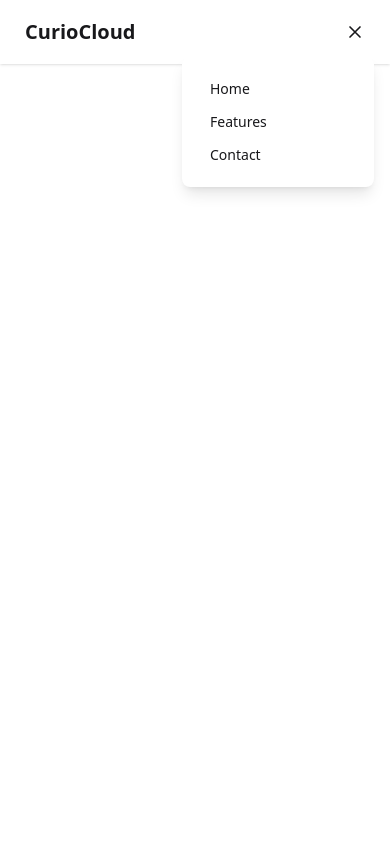
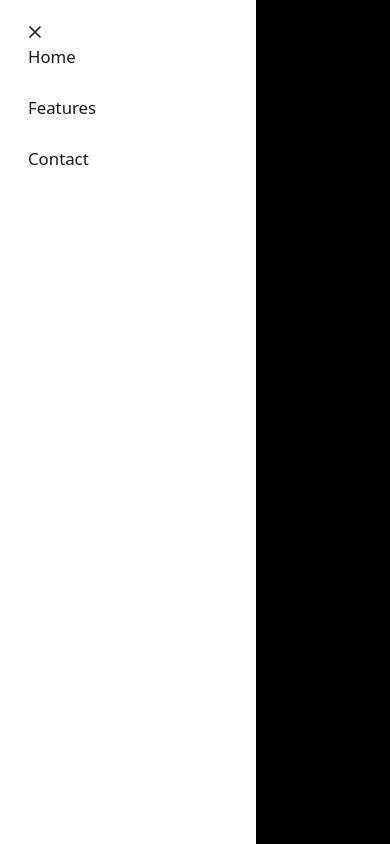
Before and after one commit to CurioCloud-Team/CurioCloudFrontend, a Vue app: page / in a window 390 px wide. Both pictures are taken after a click on the button "Open menu". Built offline with nearby package versions, Linux system fonts and the light colour scheme.

Commit message:
feat: Refactor code structure for improved readability and maintainability

```diff
--- a/package.json
+++ b/package.json
@@ -4,7 +4,7 @@
   "version": "0.0.0",
   "type": "module",
   "scripts": {
-    "dev": "vite",
+    "dev": "vite --host 0.0.0.0",
     "build": "vue-tsc -b && vite build",
     "preview": "vite preview"
   },
--- a/src/components/Header.vue
+++ b/src/components/Header.vue
@@ -5,41 +5,71 @@
     - 大屏显示横向菜单（lg:flex），小屏使用按钮切换下拉（open）
     - 所有可交互元素包含 role/aria-label 以便后续自动化测试或无障碍提升
   -->
-  <nav class="navbar bg-base-100 shadow-sm">
-    <div class="flex-1">
-      <a class="btn btn-ghost normal-case text-xl" :href="brandHref">{{ brand }}</a>
-    </div>
-    <div class="flex-none">
-      <!-- 切换按钮：aria-label 根据 open 状态变化，方便无障碍 -->
-      <button class="btn btn-ghost lg:hidden" @click="open = !open" :aria-label="open ? 'Close menu' : 'Open menu'">
-        <svg v-if="!open" xmlns="http://www.w3.org/2000/svg" class="h-5 w-5" fill="none" viewBox="0 0 24 24" stroke="currentColor">
+  <nav class="navbar bg-base-100 shadow-sm relative" role="navigation" aria-label="Main navigation">
+    <!-- 左侧：移动端按钮 + 桌面品牌 -->
+    <div class="flex-none flex items-center gap-2">
+      <!-- 移动端按钮：左侧，打开侧边栏。设置为固定定位以与侧边栏内关闭按钮对齐 -->
+      <button
+        v-if="!open"
+        class="btn btn-ghost lg:hidden mobile-toggle-btn"
+        @click="open = true"
+        aria-label="Open menu"
+        aria-controls="mobile-sidebar"
+        :aria-expanded="open"
+      >
+        <svg xmlns="http://www.w3.org/2000/svg" class="h-5 w-5" fill="none" viewBox="0 0 24 24" stroke="currentColor">
           <path stroke-linecap="round" stroke-linejoin="round" stroke-width="2" d="M4 6h16M4 12h16M4 18h16" />
         </svg>
-        <svg v-else xmlns="http://www.w3.org/2000/svg" class="h-5 w-5" fill="none" viewBox="0 0 24 24" stroke="currentColor">
-          <path stroke-linecap="round" stroke-linejoin="round" stroke-width="2" d="M6 18L18 6M6 6l12 12" />
-        </svg>
       </button>
+
+      <!-- 桌面上左侧显示品牌 -->
+      <a class="btn btn-ghost normal-case text-xl hidden lg:inline-flex" :href="brandHref" role="link">{{ brand }}</a>
+    </div>
+
+    <!-- 中间：移动端品牌居中（桌面隐藏） -->
+    <div class="flex-1 flex justify-center">
+      <a class="btn btn-ghost normal-case text-xl lg:hidden" :href="brandHref" role="link">{{ brand }}</a>
+    </div>
+
+    <!-- 右侧：桌面菜单放在这里以在 lg 上显示在右侧；保留用户控件空间 -->
+    <div class="flex-none flex items-center gap-2">
       <ul class="menu menu-horizontal p-0 hidden lg:flex" role="menubar">
-        <!--
-          桌面菜单项：
-          - 使用 index 作为 key 仅当列表稳定且不重排序时 acceptable
-          - 若将来需要动态增删或重排序，请切换到稳定唯一 id 作为 key
-        -->
         <li v-for="(link, idx) in links" :key="idx" role="none">
           <a :href="link.href" role="menuitem">{{ link.label }}</a>
         </li>
       </ul>
     </div>
+  </nav>
 
-    <div v-if="open" class="absolute top-16 right-4 z-50 bg-base-100 rounded-box shadow-lg p-4 w-48 lg:hidden">
-      <ul class="menu p-0" role="menu">
+  <!-- 移动端遮罩（深色半透明），点击关闭侧边栏 -->
+  <div v-if="open" class="fixed inset-0 bg-black bg-opacity-50 z-40 lg:hidden" @click="closeMenu" aria-hidden="true"></div>
+
+  <!-- 使用 transition 实现从左到右的滑入/滑出动画 -->
+  <transition name="slide-left">
+    <aside
+      v-if="open"
+      id="mobile-sidebar"
+      class="fixed top-0 left-0 h-full w-64 bg-base-100 z-50 shadow-lg p-4 lg:hidden"
+      role="menu"
+      aria-label="Mobile navigation"
+    >
+      <div class="flex items-center justify-start mb-4 gap-3">
+        <!-- 仅保留侧边栏的关闭按钮（品牌仅保留在导航栏中央） -->
+        <button v-if="open" class="btn btn-ghost mobile-toggle-btn" @click="closeMenu" aria-label="Close menu">
+          <svg xmlns="http://www.w3.org/2000/svg" class="h-5 w-5" fill="none" viewBox="0 0 24 24" stroke="currentColor">
+            <path stroke-linecap="round" stroke-linejoin="round" stroke-width="2" d="M6 18L18 6M6 6l12 12" />
+          </svg>
+        </button>
+      </div>
+
+      <ul class="menu menu-vertical p-0">
         <!-- 移动端菜单：点击后关闭菜单以提升 UX -->
         <li v-for="(link, idx) in links" :key="`mobile-${idx}`" role="none">
-          <a :href="link.href" role="menuitem" @click="open = false">{{ link.label }}</a>
+          <a :href="link.href" role="menuitem" @click="onMobileLinkClick">{{ link.label }}</a>
         </li>
       </ul>
-    </div>
-  </nav>
+    </aside>
+  </transition>
 </template>
 
 <script setup lang="ts">
@@ -53,7 +83,7 @@
   - 使用 computed 提供默认值，便于外部仅传部分 props
   - 如果未来添加子菜单或权限控制，请在 NavLink 中扩展字段并在模板中处理
 */
-import { ref, computed, defineProps } from 'vue'
+import { ref, computed, defineProps, onMounted, onBeforeUnmount } from 'vue'
 
 interface NavLink {
   label: string
@@ -73,6 +103,31 @@ const open = ref(false)
 const brand = computed(() => props.brand ?? 'CurioCloud')
 const brandHref = computed(() => props.brandHref ?? '#')
 const links = computed(() => props.links ?? [])
+
+// 关闭侧边栏（用于遮罩、关闭按钮及链接点击）
+function closeMenu() {
+  open.value = false
+}
+
+// 点击移动端链接后关闭侧边栏以提升 UX
+function onMobileLinkClick() {
+  closeMenu()
+}
+
+// 监听 Esc 键以便用户关闭侧边栏
+function onKeyDown(e: KeyboardEvent) {
+  if (e.key === 'Escape' && open.value) {
+    closeMenu()
+  }
+}
+
+onMounted(() => {
+  window.addEventListener('keydown', onKeyDown)
+})
+
+onBeforeUnmount(() => {
+  window.removeEventListener('keydown', onKeyDown)
+})
 </script>
 
 <style scoped>
@@ -81,8 +136,55 @@ const links = computed(() => props.links ?? [])
   nav .absolute { top: 56px; }
 }
 
-/* 说明：
-   - 将样式局部作用域化（scoped），减少对全局的意外影响
-   - 若将来需要主题切换或深度定制，建议将这些样式迁移到变量/主题文件中
-*/
+/* 增强移动端侧边栏菜单的可点击性与可读性 */
+@media (max-width: 1024px) {
+  /* 增大菜单项字体、行高以及内边距，保证触控目标至少44-48px */
+  aside[role="menu"] .menu li a {
+    font-size: 1.05rem; /* 从默认略微增大 */
+    line-height: 1.6;
+    padding-top: 0.75rem;
+    padding-bottom: 0.75rem;
+  }
+
+  /* 强调菜单文字（可选，视觉上更清晰） */
+  aside[role="menu"] .menu li a {
+    font-weight: 500;
+  }
+}
+
+/* 固定移动端开/关按钮，使它们在导航栏和侧边栏中占据相同位置 */
+@media (max-width: 1024px) {
+  .mobile-toggle-btn {
+    position: fixed;
+    top: 12px; /* 与导航栏顶部保持一致 */
+    left: 8px; /* 视图左侧内边距 */
+    z-index: 60; /* 高于遮罩(z-40)和侧边栏(z-50) */
+    display: inline-flex;
+    align-items: center;
+    justify-content: center;
+  }
+
+}
+
+/* 侧边栏简单过渡（可根据需要细化） */
+aside[role="menu"] {
+  /* 初始已由 v-if 控制渲染，保留 transition 供未来用 v-show 切换 */
+  transition: transform 0.2s ease-in-out;
+}
+
+/* 保证移动端遮罩位于侧边栏下方（遮罩 z-40, 侧边栏 z-50），无需额外样式 */
+
+/* slide-left enter/leave 动画：从左向右滑入，向左滑出 */
+.slide-left-enter-from,
+.slide-left-leave-to {
+  transform: translateX(-100%);
+}
+.slide-left-enter-to,
+.slide-left-leave-from {
+  transform: translateX(0);
+}
+.slide-left-enter-active,
+.slide-left-leave-active {
+  transition: transform 200ms ease-in-out;
+}
 </style>
```
